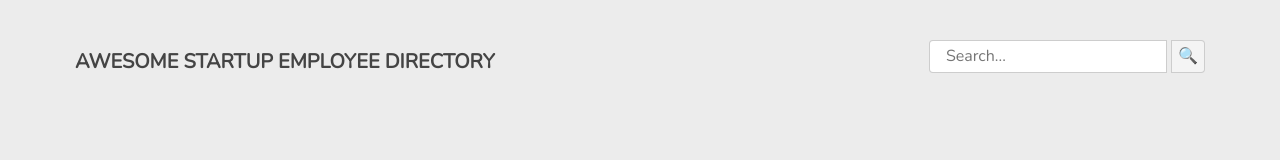
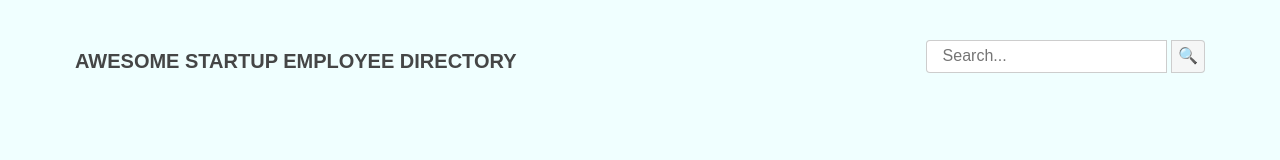
Before and after one commit to Parselinho/API, a plain HTML site: page index.html in a window 1280 px wide. Drawn offline with nearby package versions, Linux system fonts and the light colour scheme; no server answers.

Commit message:
Update styles.css

```diff
--- a/css/styles.css
+++ b/css/styles.css
@@ -1,6 +1,11 @@
 /* =====================================
    Public API Request
 ======================================== */
+@font-face {
+    font-family: 'Marmelad', sans-serif;
+    src: url('https://fonts.google.com/specimen/Marmelad?category=Sans+Serif');
+}
+
 
 @import url('https://fonts.googleapis.com/css?family=Nunito');
 
@@ -14,9 +19,10 @@ html, body {
 }
 
 body {
-    font-family: "Nunito", sans-serif;
+    font-family: 'Marmelad', sans-serif;
     text-align: center;
     background: rgba(235, 235, 235, 0.9);
+    background-color: azure;
 }
 
 header {
@@ -90,6 +96,7 @@ header h1 {
     border: 1px solid rgba(50, 50, 50, 0.3);
     transition: .4s ease-out;
     overflow: hidden;
+    box-shadow: 10px 10px;
 }
 
 .card-img {
@@ -129,6 +136,7 @@ header h1 {
     bottom: 0;
     left: 0;
     background: rgba(0, 0, 0, 0.7);
+    background-color: bisque;
 }
 
 .modal {
```
